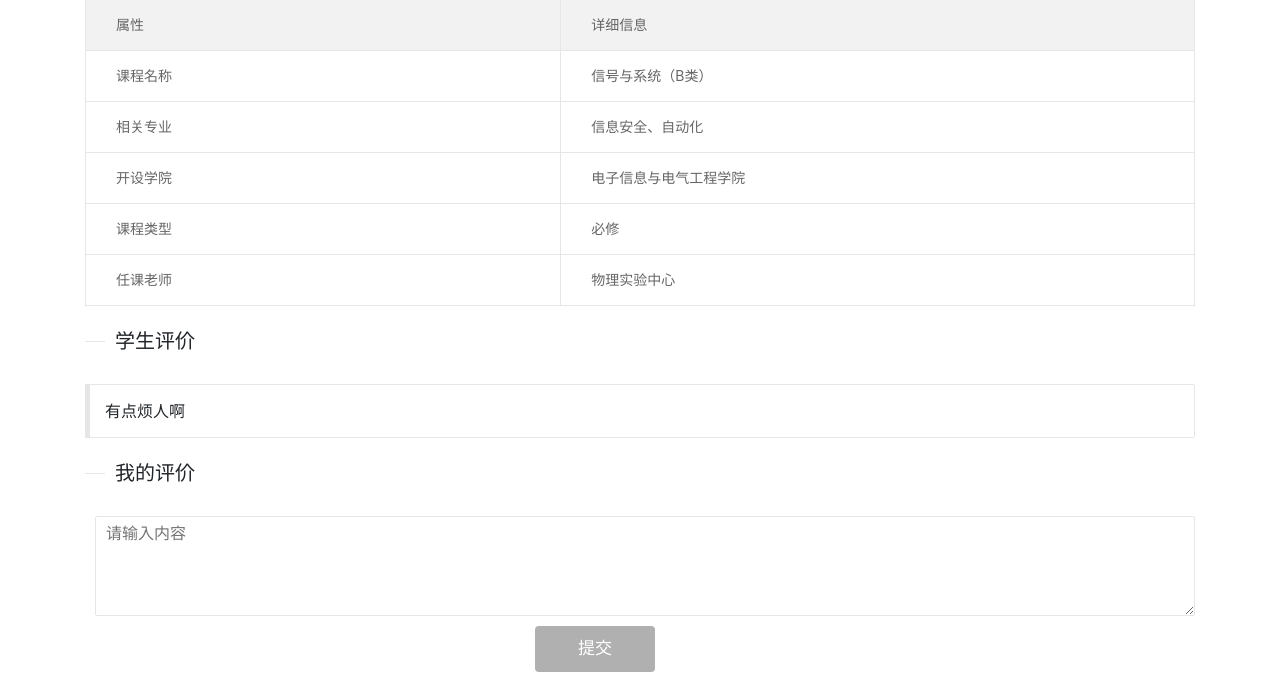
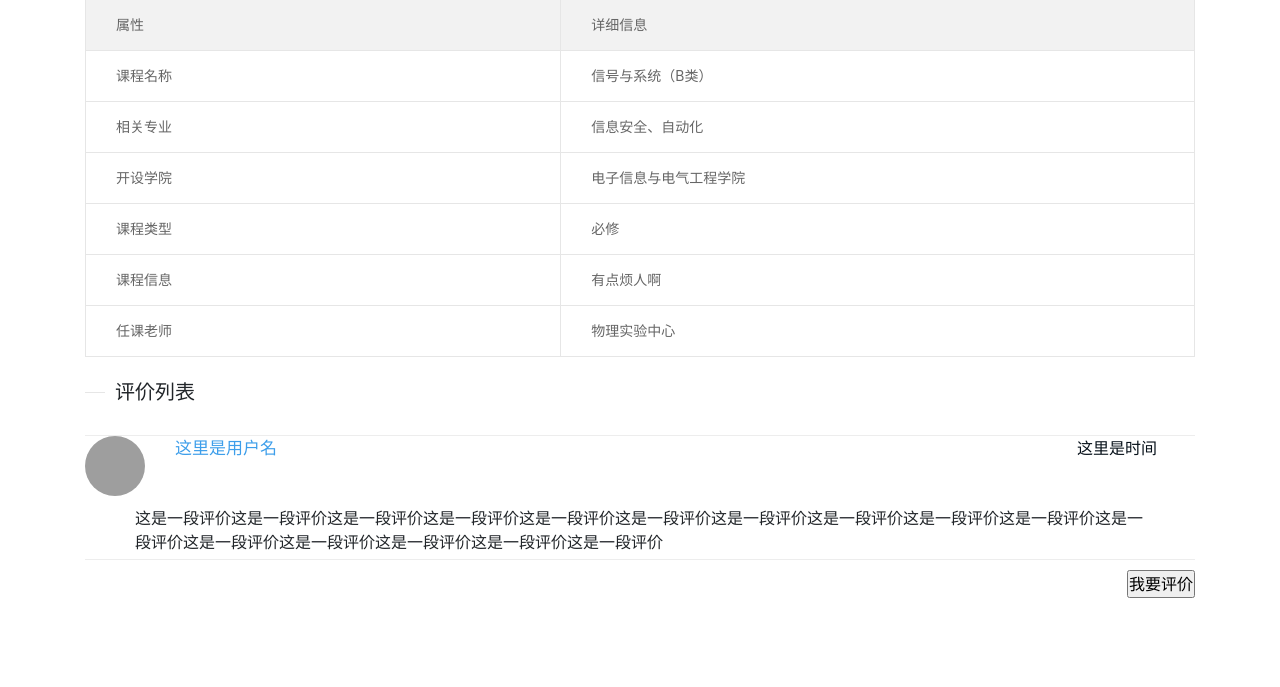
Before and after one commit to junhaideng/2020-Software-Engineering, a Django app: page /course/coursedes/7 in a window 1280 px wide. Shown: the part 140-827 px from the top of the page. After the commit the page ends 738 px from the top, so only its background shows below. Run offline with Django 3.2, Linux system fonts and the light colour scheme; data comes from the database, SQL or seed files in the repository; some libraries are stand-ins or nearby versions; grey boxes are pictures that could not be loaded.

Commit message:
添加了评论列表，修改了评论提交功能

```diff
--- a/project/bbs/templates/course/coursedes.html
+++ b/project/bbs/templates/course/coursedes.html
@@ -11,23 +11,55 @@
     {% block forward_dependecies %}{# 用来加载依赖文件 #}
 
         <style>
-            .button {
-                display: inline-block;
-                border-radius: 4px;
-                background-color: rgba(138, 138, 138, 0.67);;
-                border: none;
-                color: #FFFFFF;
-                text-align: center;
-                font-size: 17px;
-                padding: 10px;
-                width: 120px;
-                transition: all 0.5s;
-                cursor: pointer;
-                margin-left:450px;
-                margin-top: 10px;
+            .comment {
+                width:auto;
+                border-top: 1px solid  rgba(233, 233, 233, 0.79);
+                border-bottom: 1px solid  rgba(233, 233, 233, 0.79);
+                margin-top:10px;
             }
+            .comment_content {
+                clear:both;
+                margin:5px 50px;
+                font-size:16px;
+            }
+            .imgdiv{
+                width:80px;
+                height:70px;
+                float:left;
+            }
+            .imgcss {
+                width:60px;
+                height:60px;
+                border-radius: 50%;
+            }
+            .comment_name {
+                margin-left:10px;
+                color:#3D9EEA;
+                font-size:17px;
+            }
+            .comment_time {
+                margin-left:800px;
+                float:right;
+                color: #061019;
+                font-size:16px;
+            }
+            .box{
+                margin-top:10%;
+                margin:auto;
+                padding:28px;
+                height:200px;
+                display:none; /* 默认文本框隐藏 */
+            }
+            .box.show
+            {display:block;}
+            .box input {
+                width:1000px;
+                height:100px;
+                font-size:17px;
+                margin-top:18px;}
         </style>
     {% endblock %}
+
     <title>{% block title %}课程信息{% endblock %}</title>
 </head>
 <body>
@@ -65,6 +97,10 @@
             <td>{{ type }}</td>
         </tr>
         <tr>
+            <td>课程信息</td>
+            <td>{{ des }}</td>
+        </tr>
+        <tr>
             <td>任课老师</td>
             {% if flag == 0 %}
                 <td>暂无老师</td>
@@ -77,21 +113,44 @@
         </tbody>
     </table>
     <fieldset class="layui-elem-field layui-field-title" style="margin-top: 20px;">
-        <legend>学生评价</legend>
+        <legend>评价列表</legend>
     </fieldset>
-    <blockquote class="layui-elem-quote layui-quote-nm">
-        {{des}}
-    </blockquote>
-    <!--TO DO:多条评价显示/带头像显示/参考一下其他页面-->
-    <div class="layui-form-item layui-form-text">
-        <fieldset class="layui-elem-field layui-field-title" style="margin-top: 20px;">
-            <legend>我的评价</legend>
-        </fieldset>
+    <div class="comment">
+        <div class="imgdiv">
+        <img class="imgcss"  src="user.jpg">
+        </div><!--还是显示一下用户头像吧！-->
+        <div class="conmment_details">
+            <div style="float:left;">
+                <span class="comment_name">这里是用户名</span>
+                <span class="comment_time">这里是时间</span>
+            </div>
+            <div class="comment_content" >这是一段评价这是一段评价这是一段评价这是一段评价这是一段评价这是一段评价这是一段评价这是一段评价这是一段评价这是一段评价这是一段评价这是一段评价这是一段评价这是一段评价这是一段评价这是一段评价
+            </div>
+        </div>
+    </div>
+    <input type="button" onClick="commentdisplay(1)" value="我要评价" style="float:right;margin-top: 10px;">
+    <div id='inputbox' class="box">
+        <!--<form action="" method="post" style="margin-top:10%">-->
         <div class="layui-input-block">
-            <textarea class="layui-textarea" placeholder="请输入内容" style="margin-left:-100px;width:1100px;"></textarea>
+            <textarea class="layui-textarea" placeholder="请输入内容" style="margin-left:-120px;width:1100px;" id="comment" name="comment">
+            </textarea>
         </div>
-        <button type="button" class="button" style="vertical-align:middle"><span>提交</span></button>
+        <button type="button" class="button" style="vertical-align:middle"><span>发表</span></button>
+        <!--</form>-->
+    <!--我之前戳了组长他还没有回复我，我其实没大明白要提交到那个页面...-->
     </div>
+    {% block back_dependecies %}{# 用来加载依赖文件 #}
+        <script>
+            function commentdisplay(n){
+                //if(userflag==1){
+               document.getElementById('inputbox').style.display=n?'block':'none';
+               // }
+               // else{
+                  //url = "/user/login/";
+                 //   window.location.href = url;}
+                }//我这里还没有userflag，应该也许是用if.else实现吧
+        </script>
+    {% endblock %}
 {% endblock %}
 </body>
 </html>
```
